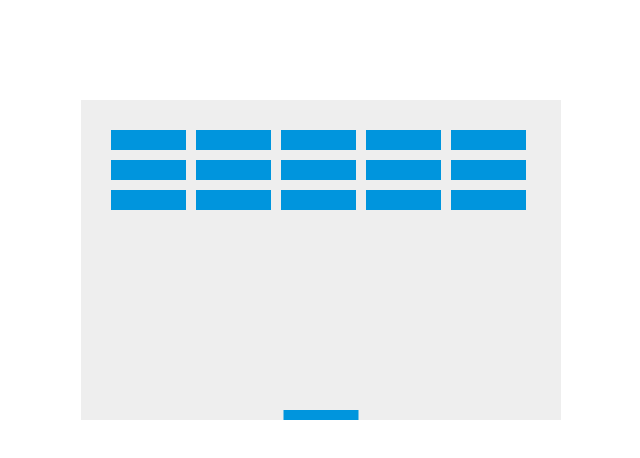
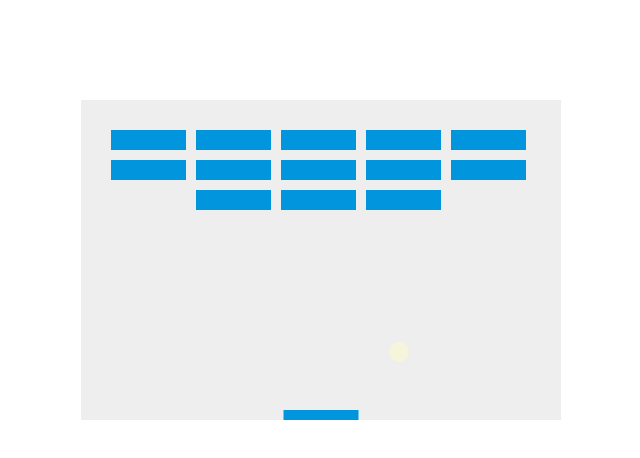
Before and after one commit to codeangler/mdn-gamedev-exercise, a plain HTML site: page index.html in a window 1280 px wide. Shown: the whole page, without its empty margins (319-959 px from the left). Drawn offline with Linux system fonts and the light colour scheme.

Commit message:
destory bricks

```diff
--- a/index.html
+++ b/index.html
@@ -48,7 +48,8 @@
     for (r = 0; r < brickRowCount; r++) {
       bricks[c][r] = {
         x: 0,
-        y: 0
+        y: 0,
+        status: 1
       };
     }
   }
@@ -80,9 +81,24 @@
     }
   }
 
+  function collisionDetection() {
+    for (c = 0; c < brickColumnCount; c++) {
+      for (r = 0; r < brickRowCount; r++) {
+        var b = bricks[c][r];
+        if (b.status == 1) { //calculations
+          if (x > b.x && x < b.x + brickWidth && y > b.y && y < b.y + brickHeight) {
+            dy = -dy;
+            b.status = 0;
+          }
+        }
+      }
+    }
+  }
+  // Drawing Bricks, Ball, Paddle
   function drawBricks() {
     for (c = 0; c < brickColumnCount; c++) {
       for (r = 0; r < brickRowCount; r++) {
+        if (bricks[c][r].status == 1) {
           var brickX = (c * (brickWidth + brickPadding)) + brickOffsetLeft;
           var brickY = (r * (brickHeight + brickPadding)) + brickOffsetTop;
           bricks[c][r].x = brickX;
@@ -92,6 +108,7 @@
           ctx.fillStyle = '#0095DD'
           ctx.fill()
           ctx.closePath();
+        }
       }
     }
   }
@@ -117,6 +134,7 @@
     drawBall();
     drawPaddle()
     drawBricks();
+    collisionDetection()
     x += dx;
     y += dy;
 
```
Lines whose indentation alone changed are shown as unchanged.
